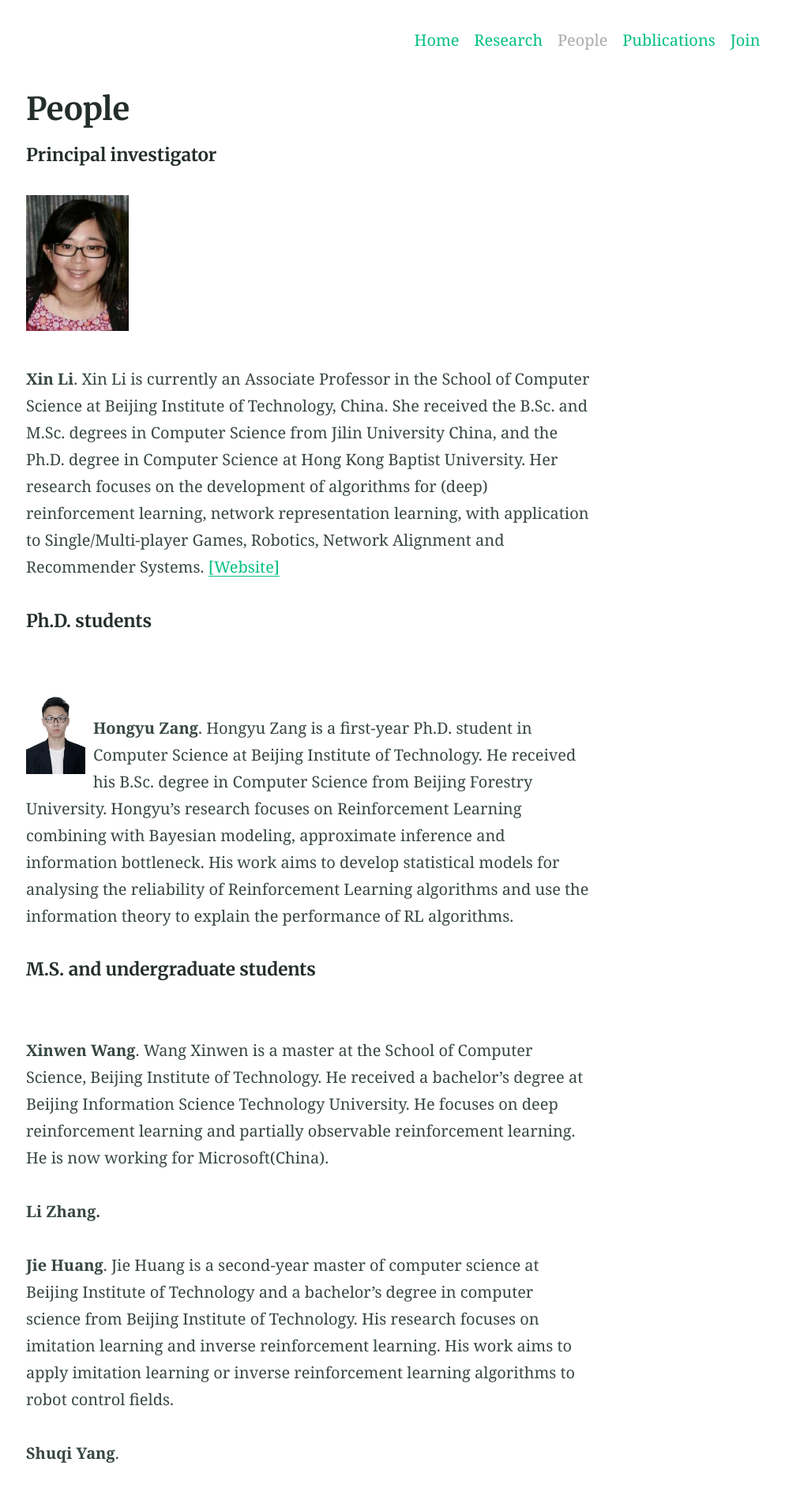
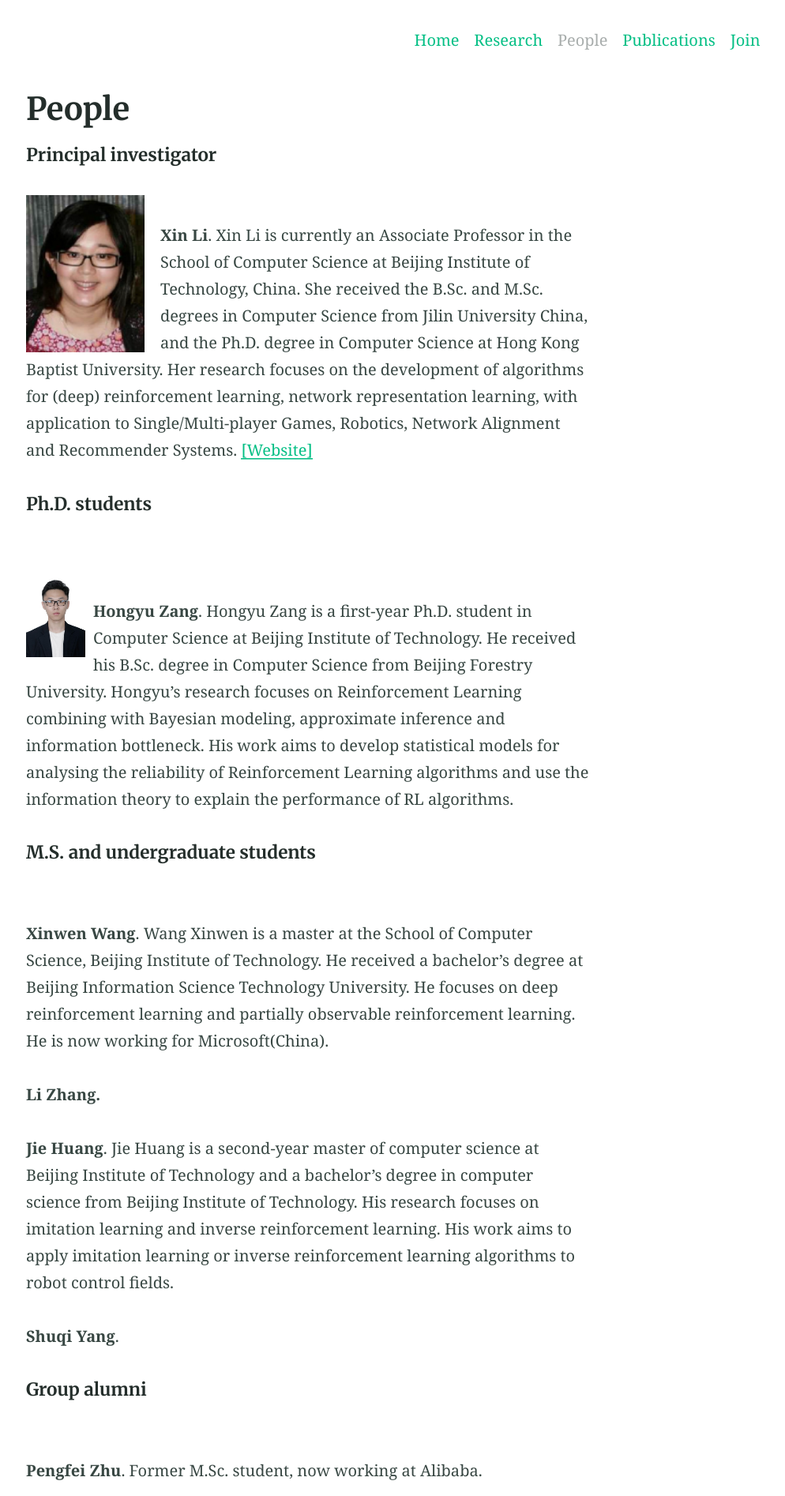
Before and after one commit to nengnengli/bit1029public.github.io, a Jekyll site: the page built from people.md, in a window 1280 px wide. Shown: the top 1894 px of the page at 79% size, without its empty margins (250-1244 px from the left). Built offline with Jekyll 4.4.1, drawn with Linux system fonts in a browser that asks for light colours.

Commit message:
Update people.md

```diff
--- a/people.md
+++ b/people.md
@@ -15,7 +15,8 @@ collectionpage: pages
 
 ##### Principal investigator
 <br>
-![XinLi](/images/bios/XinLi.png)
+<!---![XinLi](/images/bios/XinLi.png)--->
+<img class="bio" src="/images/bios/XinLi.png">
 
 **Xin Li**.  Xin Li is currently an Associate Professor in the School of Computer Science at Beijing Institute of Technology, China.  She received the B.Sc. and M.Sc. degrees in Computer Science from Jilin University  China, and the Ph.D. degree in Computer Science at Hong Kong Baptist University. Her research focuses on the development of algorithms for  (deep) reinforcement learning, network representation learning,  with application to Single/Multi-player Games, Robotics, Network Alignment and Recommender Systems. [[Website]](http://cs.bit.edu.cn/szdw/jsml/js/lixin/index.htm)
 
```
